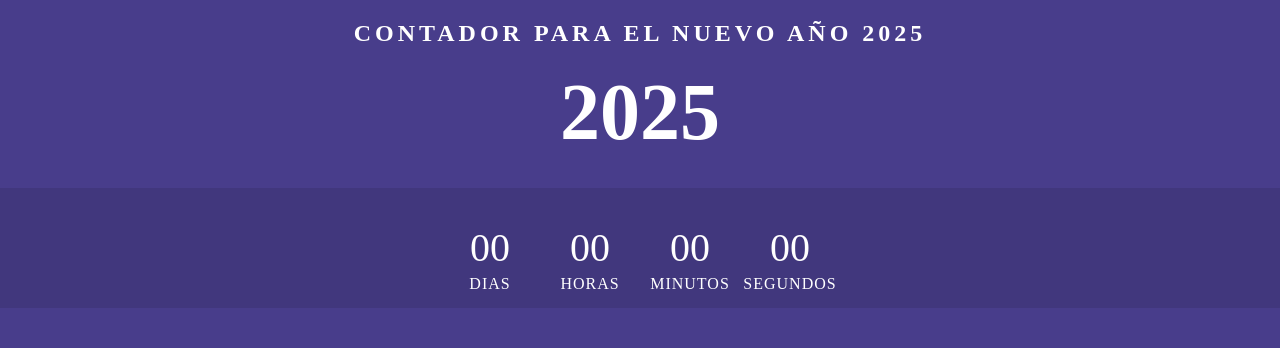
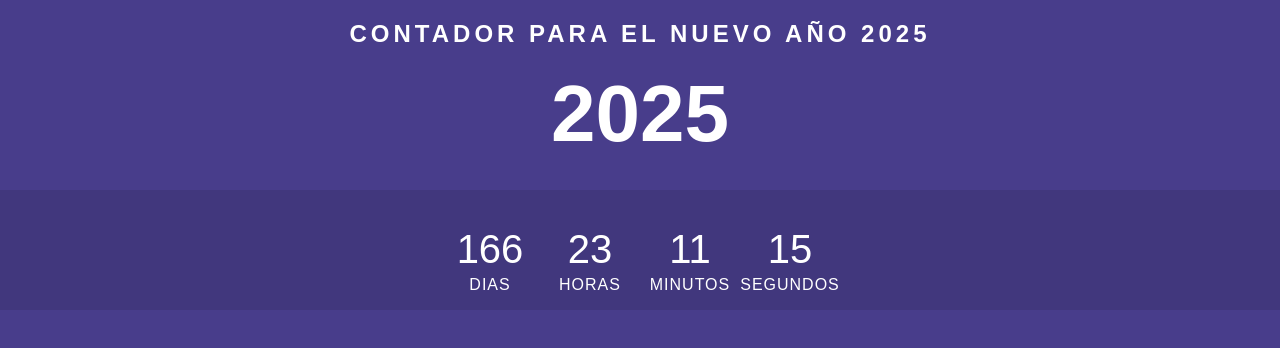
Before and after one commit to we-haveit/countdownyear, a plain HTML site: page index.html in a window 1280 px wide. Drawn offline with Linux system fonts and the light colour scheme.

Commit message:
Creacion del script para el contador regresivo

```diff
--- a/css/style.css
+++ b/css/style.css
@@ -1,6 +1,6 @@
 /* Hoja de estilos para el contador */
 body{
-    font-family: fantasyc;
+    font-family: fantasy;
     background-color: darkslateblue;
     display: flex;
     flex-direction: column;
--- a/js/script.js
+++ b/js/script.js
@@ -1 +1,32 @@
 /* scripts del contador */
+const dayEle = document.getElementById("day");
+const hourEle = document.getElementById("hour");
+const minuteEle = document.getElementById("minute");
+const secondEle = document.getElementById("second");
+
+const newYearTime = new Date("Jan 1, 2025 00:00:00").getTime();
+
+updateCountDown();
+
+function updateCountDown(){
+    const now = new Date().getTime();
+    const gap = newYearTime - now;
+
+    const second = 1000;
+    const minute = second * 60;
+    const hour = minute * 60;
+    const day = hour * 24;
+
+    const dayGap = Math.floor(gap / day);
+    const hourGap = Math.floor((gap % day) / hour);
+    const minuteGap = Math.floor((gap % hour) / minute);
+    const secondGap = Math.floor((gap % minute) / second);
+
+    dayEle.innerText = dayGap;
+    hourEle.innerText = hourGap;
+    minuteEle.innerText = minuteGap;
+    secondEle.innerText = secondGap;
+
+    setTimeout(updateCountDown, 1000);
+
+}
```
